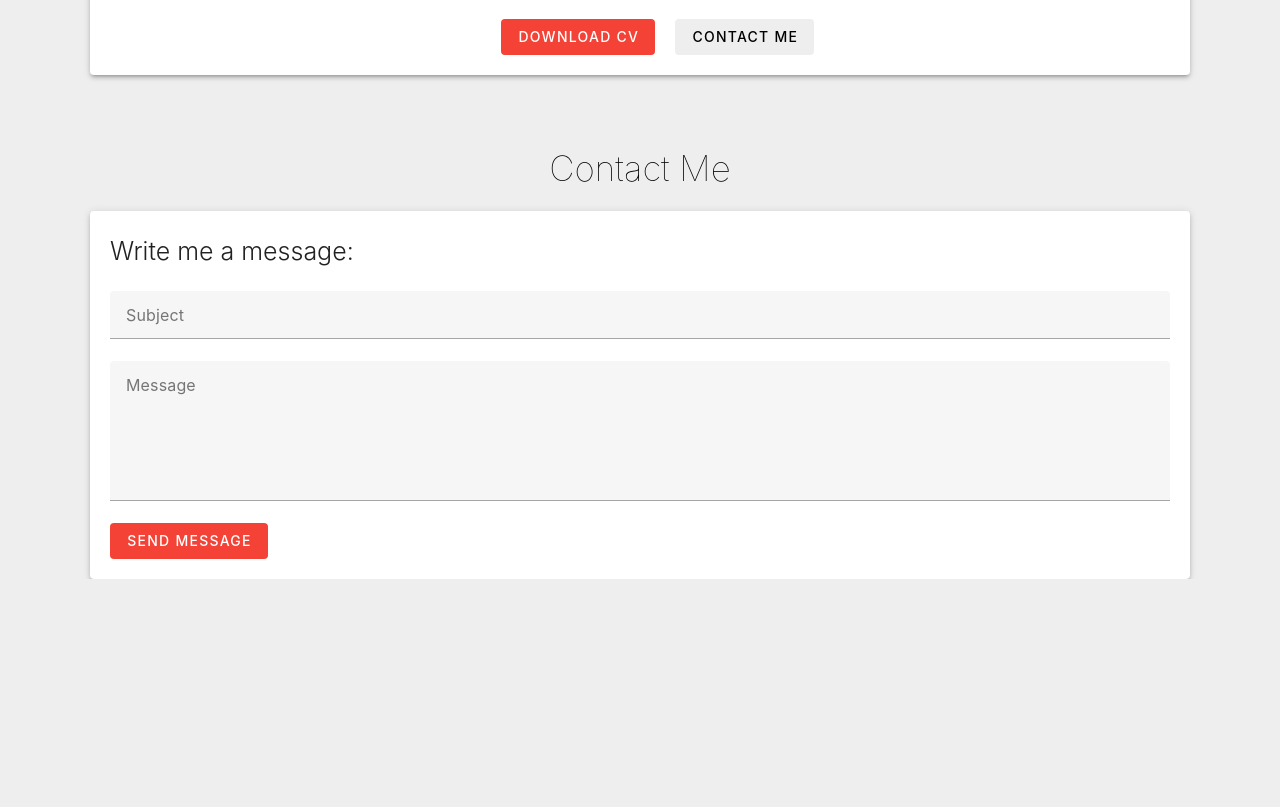
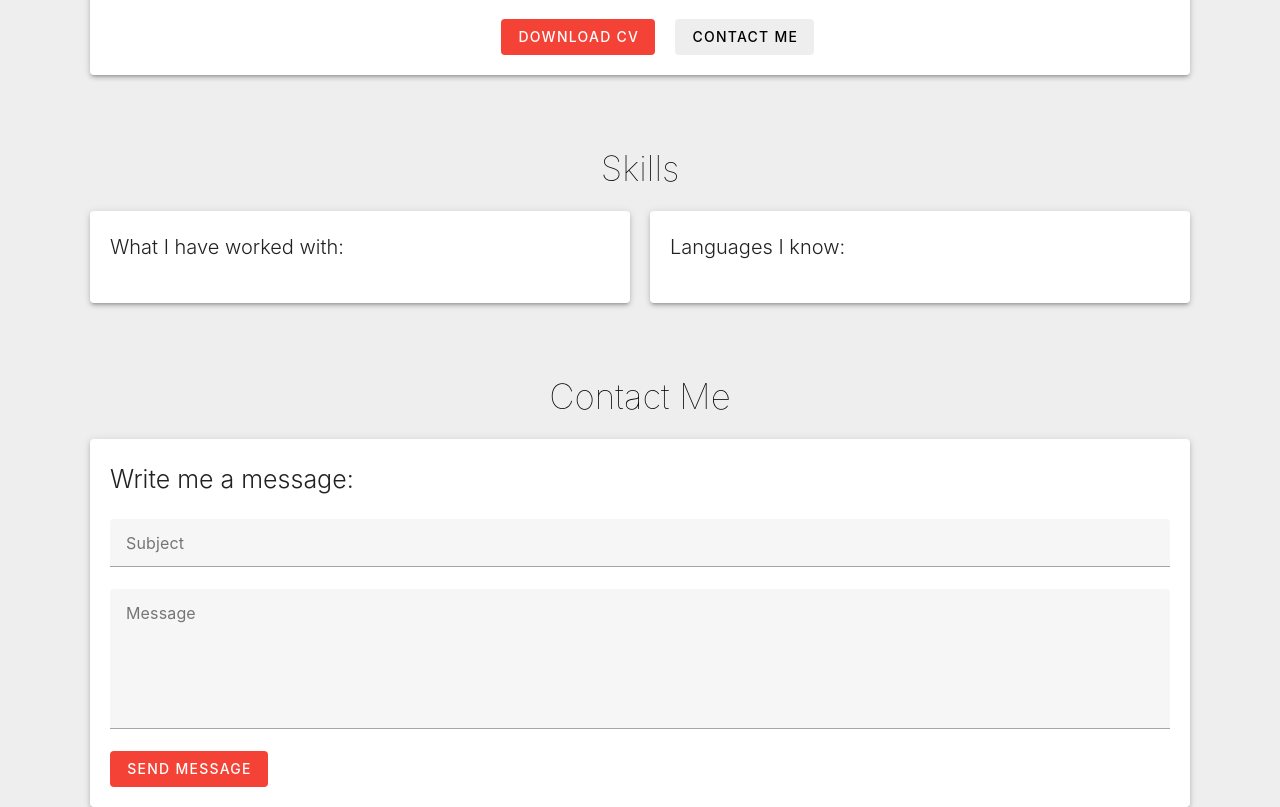
Before and after one commit to erikas-taroza/erikas-taroza.github.io, a Vue app: page / in a window 1280 px wide. Shown: the part 840-1647 px from the top of the page. Before the commit the page ends 1419 px from the top, so only its background shows below. Built offline with nearby package versions, Linux system fonts and the light colour scheme.

Commit message:
Refactor CSS, work on Skills section.

```diff
--- a/src/App.vue
+++ b/src/App.vue
@@ -1,6 +1,7 @@
 <script setup lang="ts">
 import Profile from "./components/Profile.vue";
 import InfoCard from "./components/InfoCard.vue";
+import Skills from "./components/Skills.vue";
 import Contact from "./components/Contact.vue";
 </script>
 
@@ -10,6 +11,7 @@ import Contact from "./components/Contact.vue";
         <div class="contents">
             <Profile/>
             <InfoCard/>
+            <Skills/>
             <Contact/>
         </div>
     </main>
--- a/src/assets/main.css
+++ b/src/assets/main.css
@@ -2,6 +2,7 @@
 
 .card {
     padding: 20px;
+    width: 100%
 }
 
 .container {
@@ -9,4 +10,12 @@
     flex-direction: column;
     align-items: center;
     width: 100%;
+    max-width: 1100px;
 }
+
+.section-title {
+    font-weight: lighter;
+    font-size: 35px;
+    margin-top: 15px;
+    margin-bottom: 15px;
+}
--- a/src/components/Contact.vue
+++ b/src/components/Contact.vue
@@ -16,7 +16,7 @@ function onSendMessage() {
 
 <template>
     <div class="container">
-        <h1>Contact Me</h1>
+        <h1 class="section-title">Contact Me</h1>
         <v-card class="card" elevation="3">
             <h2>Write me a message:</h2>
             <v-text-field
@@ -35,18 +35,6 @@ function onSendMessage() {
 </template>
 
 <style scoped>
-    .card {
-        max-width: 1100px;
-        width: 100%;
-    }
-
-    h1 {
-        font-weight: lighter;
-        font-size: 35px;
-        margin-top: 15px;
-        margin-bottom: 15px;
-    }
-
     h2 {
         font-weight: 300;
         font-size: 25px;
--- a/src/components/InfoCard.vue
+++ b/src/components/InfoCard.vue
@@ -13,6 +13,7 @@ const info:Map<string, any> = new Map<string, any>([
 </script>
 
 <template>
+    <div class="container">
         <v-card class="card" elevation="3">
             <div class="info-container">
                 <div
@@ -45,13 +46,12 @@ Nemo enim ipsam voluptatem quia voluptas sit aspernatur aut odit aut fugit, sed
                 </div>
             </div>
         </v-card>
+    </div>
 </template>
 
 <style scoped>
     @media(min-width: 800px) {
         .card {
-            max-width: 1100px;
-            width: 100%;
             display: grid;
             grid-template-columns: 1.1fr 2fr;
         }
--- /dev/null
+++ b/src/components/Skills.vue
@@ -0,0 +1,33 @@
+<script setup lang="ts">
+
+</script>
+
+<template>
+    <div class="container">
+        <h1 class="section-title">Skills</h1>
+        <div class="grid">
+            <v-card class="card" elevation="3">
+                <h2>What I have worked with:</h2>
+            </v-card>
+
+            <v-card class="card" elevation="3">
+                <h2>Languages I know:</h2>
+            </v-card>
+        </div>
+    </div>
+</template>
+
+<style scoped>
+    .grid {
+        display: grid;
+        grid-template-columns: 1fr 1fr;
+        width: 100%;
+        column-gap: 20px;
+    }
+
+    h2 {
+        font-weight: 300;
+        font-size: 20px;
+        margin-bottom: 20px;
+    }
+</style>
```
Lines whose indentation alone changed are shown as unchanged.
